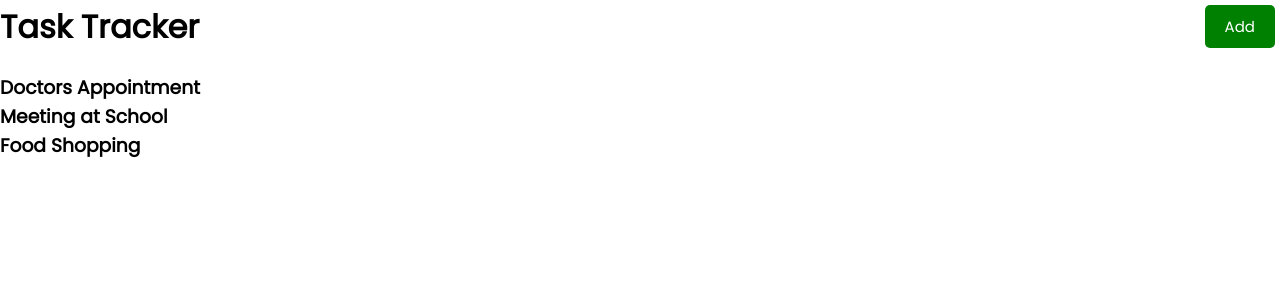
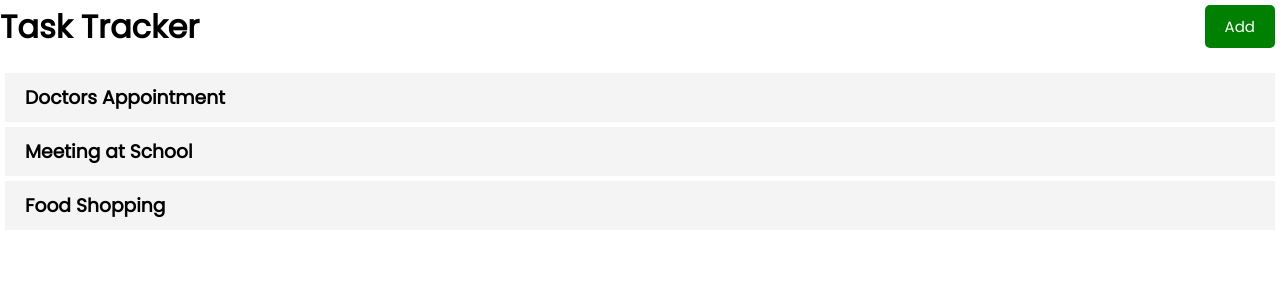
Before and after one commit to peter88tom/react_crash_course, a React (Create React App) app: page / in a window 1280 px wide. Shown: the top 300 px of the page. Built offline with nearby package versions, Linux system fonts and the light colour scheme.

Commit message:
Make each task to be as a component and pass it to Tasks component

```diff
--- /dev/null
+++ b/src/components/Task.js
@@ -0,0 +1,12 @@
+/*
+ Single Task component
+*/
+const Task = ({task}) =>{
+	return (
+		<div className="task">
+			<h3>{task.text}</h3>
+		</div>
+	)
+}
+
+export default Task
--- a/src/components/Tasks.js
+++ b/src/components/Tasks.js
@@ -1,9 +1,11 @@
+import Task from "./Task"
 
 const Tasks = ({tasks}) =>{
 	return (
 		<>
 		{tasks.map((task) => (
-			<h3 key={task.id}>{task.text}</h3>
+			// output task component
+			<Task key={task.id} task={task} />
 		))}
 		</>
 	)
```
